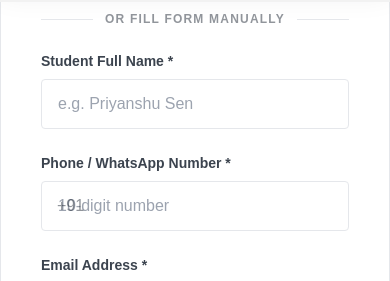
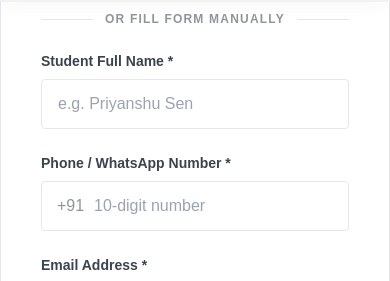
Before and after one commit to PS1852/CT-Campus, a Next.js app: page /admissions in a window 390 px wide. Shown: the part 842-1123 px from the top of the page. Built offline with nearby package versions, Linux system fonts and the light colour scheme; no server answers; the database is empty.

Commit message:
fix: resolve phone input overlay prefix text overlap by applying secure inline paddingLeft

```diff
--- a/components/sections/AdmissionForm.tsx
+++ b/components/sections/AdmissionForm.tsx
@@ -185,7 +185,8 @@ export default function AdmissionForm({ courses }: AdmissionFormProps) {
                 placeholder="10-digit number"
                 value={formData.phone}
                 onChange={handleChange}
-                className="custom-input pl-14 w-full"
+                className="custom-input w-full"
+                style={{ paddingLeft: '3.25rem' }}
               />
             </div>
           </div>
```
